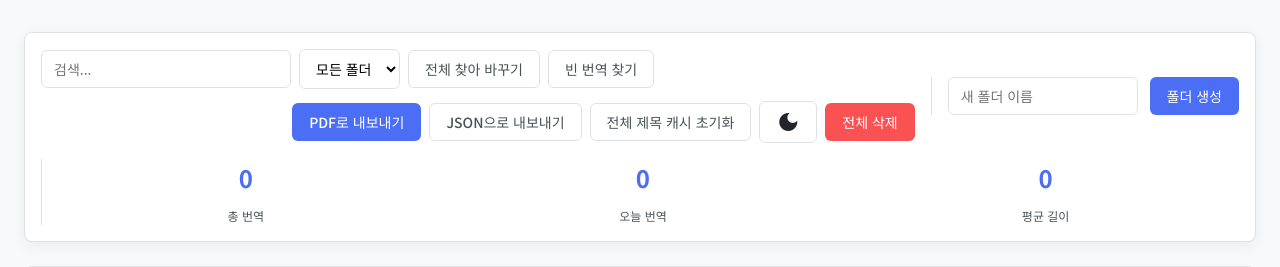
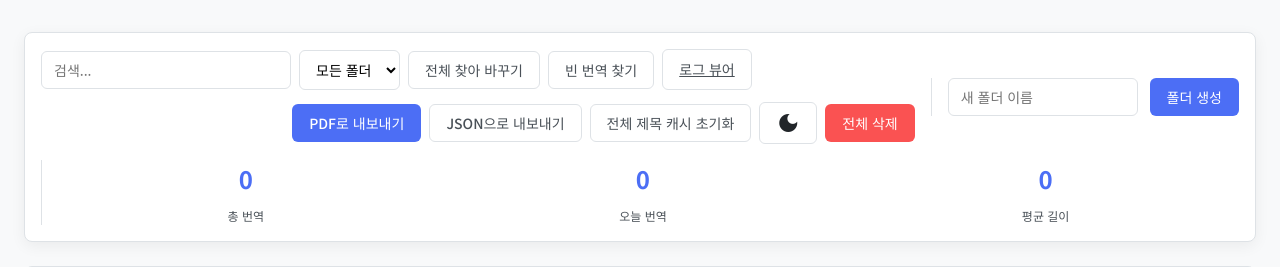
Before and after one commit to programmiy/NovelSphere, a FastAPI app: page /admin in a window 1280 px wide. Shown: the part 98-365 px from the top of the page. Run offline with FastAPI, Linux system fonts and the light colour scheme; data that the repository does not hold is empty; parts of the project's set-up code (start-up, migrations or seed data) failed here and were passed over; some libraries are stand-ins or nearby versions.

Commit message:
feat: Add link to log viewer in admin.html

```diff
--- a/server/templates/admin.html
+++ b/server/templates/admin.html
@@ -30,6 +30,7 @@
                     </select>
                     <button id="openGlobalFindReplaceBtn" class="btn btn-outline">전체 찾아 바꾸기</button>
                     <button id="findEmptyBtn" class="btn btn-outline">빈 번역 찾기</button>
+                    <a href="/logs" class="btn btn-outline">로그 뷰어</a>
                     <!-- <button id="fetchAllTitlesBtn" class="btn btn-secondary">모든 제목 가져오기</button> -->
                 </div>
                 <div class="control-group right">
```
